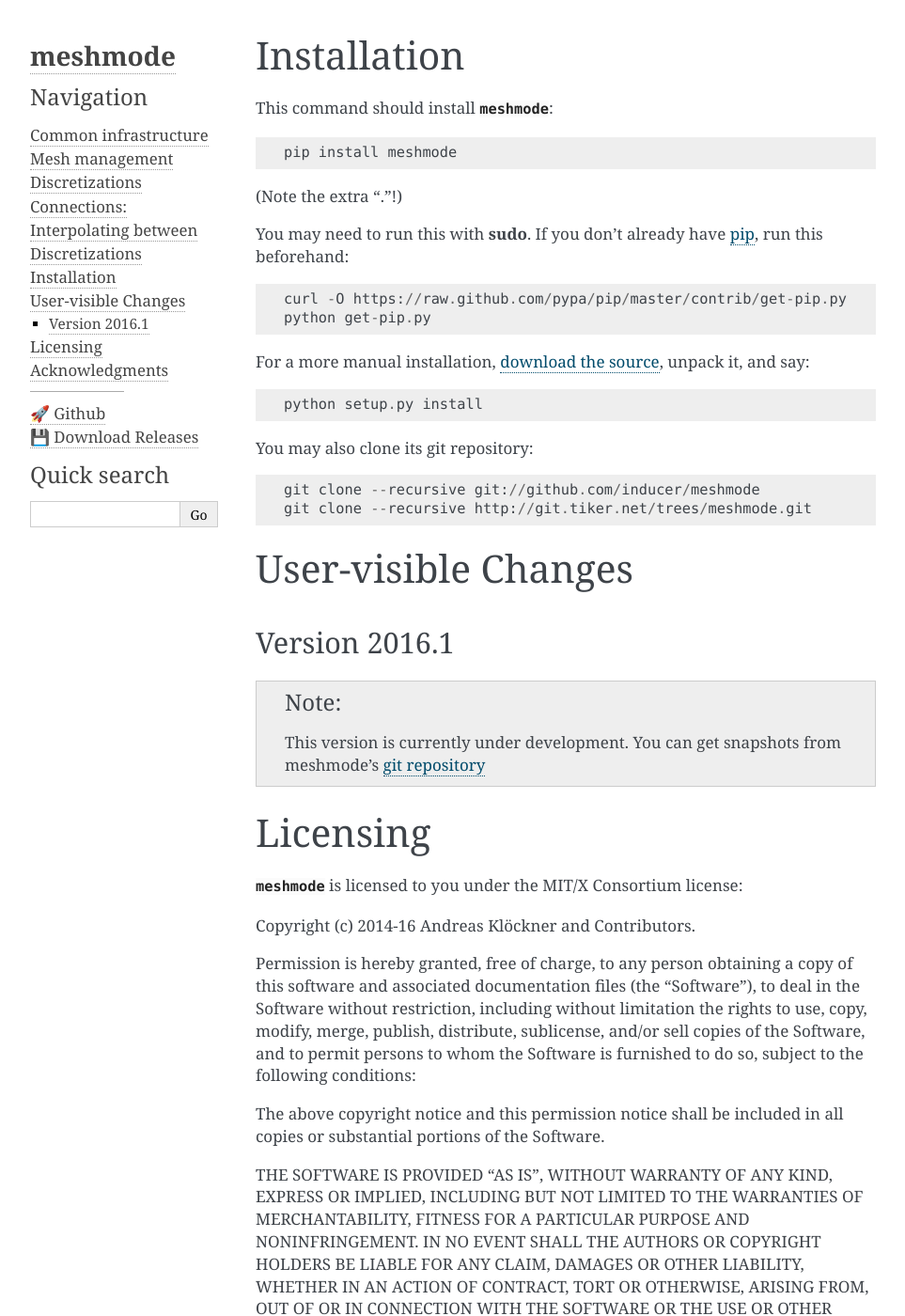
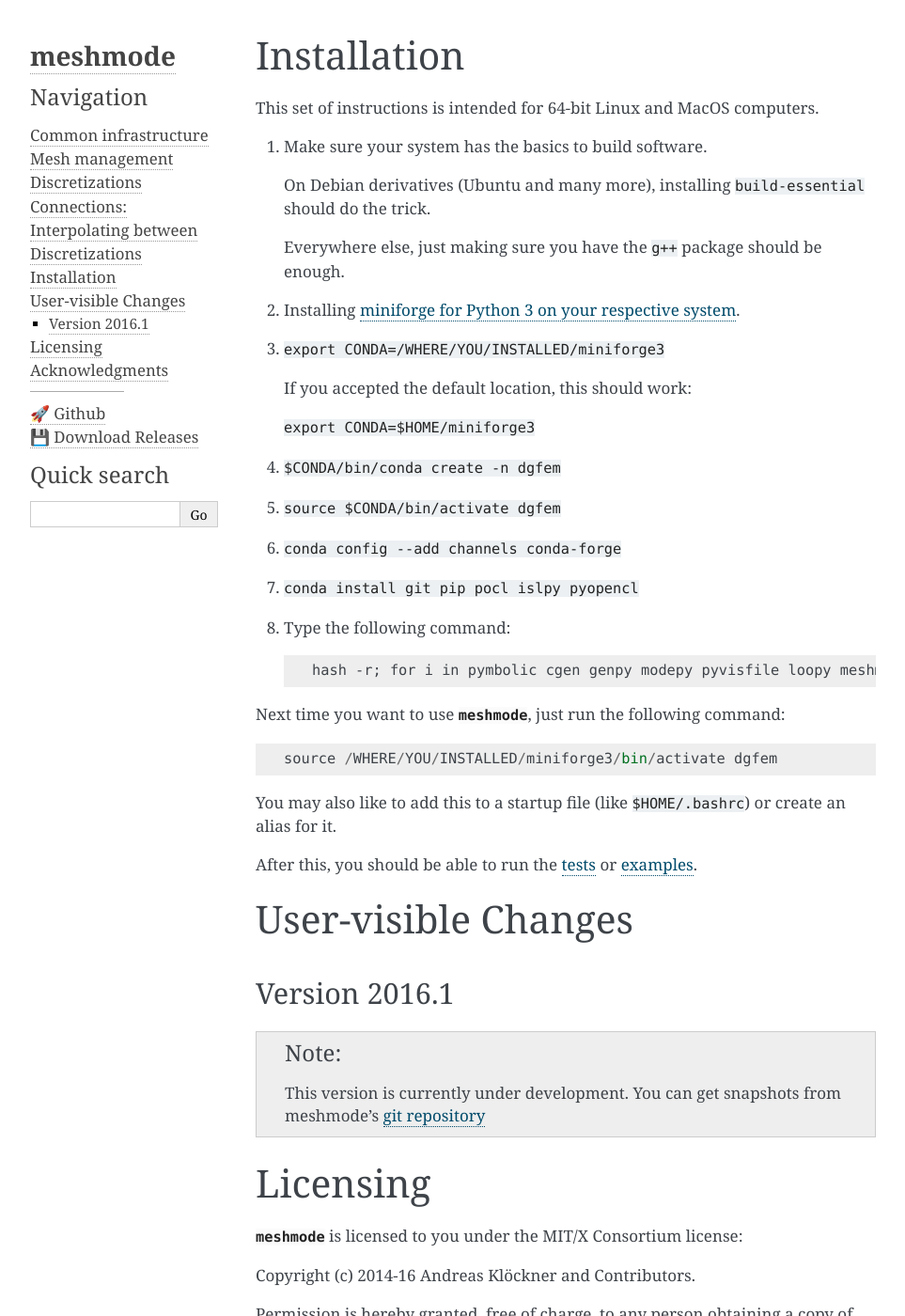
Before and after one commit to inducer/meshmode, a Sphinx documentation site: the page built from doc/misc.rst, in a window 1280 px wide and 1400 px high. Shown: the whole window at 94% size, without its empty margins (148-1111 px from the left). Built offline with Sphinx 7.4.7, drawn with Linux system fonts in a browser that asks for light colours.

Commit message:
Make install instructions less useless

```diff
--- a/doc/misc.rst
+++ b/doc/misc.rst
@@ -3,28 +3,44 @@
 Installation
 ============
 
-This command should install :mod:`meshmode`::
+This set of instructions is intended for 64-bit Linux and MacOS computers.
 
-    pip install meshmode
+#.  Make sure your system has the basics to build software.
 
-(Note the extra "."!)
+    On Debian derivatives (Ubuntu and many more),
+    installing ``build-essential`` should do the trick.
 
-You may need to run this with :command:`sudo`.
-If you don't already have `pip <https://pypi.python.org/pypi/pip>`_,
-run this beforehand::
+    Everywhere else, just making sure you have the ``g++`` package should be
+    enough.
 
-    curl -O https://raw.github.com/pypa/pip/master/contrib/get-pip.py
-    python get-pip.py
+#.  Installing `miniforge for Python 3 on your respective system <https://github.com/conda-forge/miniforge>`_.
 
-For a more manual installation, `download the source
-<http://pypi.python.org/pypi/meshmode>`_, unpack it, and say::
+#.  ``export CONDA=/WHERE/YOU/INSTALLED/miniforge3``
 
-    python setup.py install
+    If you accepted the default location, this should work:
 
-You may also clone its git repository::
+    ``export CONDA=$HOME/miniforge3``
 
-    git clone --recursive git://github.com/inducer/meshmode
-    git clone --recursive http://git.tiker.net/trees/meshmode.git
+#.  ``$CONDA/bin/conda create -n dgfem``
+
+#.  ``source $CONDA/bin/activate dgfem``
+
+#.  ``conda config --add channels conda-forge``
+
+#.  ``conda install git pip pocl islpy pyopencl``
+
+#.  Type the following command::
+
+        hash -r; for i in pymbolic cgen genpy modepy pyvisfile loopy meshmode; do python -m pip install git+https://github.com/inducer/$i.git; done
+
+Next time you want to use :mod:`meshmode`, just run the following command::
+
+    source /WHERE/YOU/INSTALLED/miniforge3/bin/activate dgfem
+
+You may also like to add this to a startup file (like :file:`$HOME/.bashrc`) or create an alias for it.
+
+After this, you should be able to run the `tests <https://github.com/inducer/meshmode/tree/master/test>`_
+or `examples <https://github.com/inducer/meshmode/tree/master/examples>`_.
 
 User-visible Changes
 ====================
```
